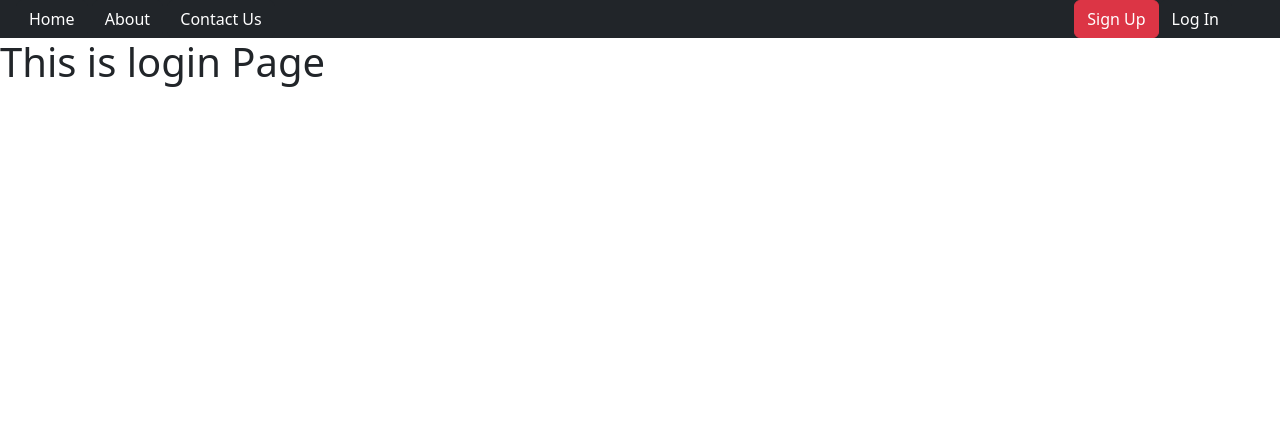
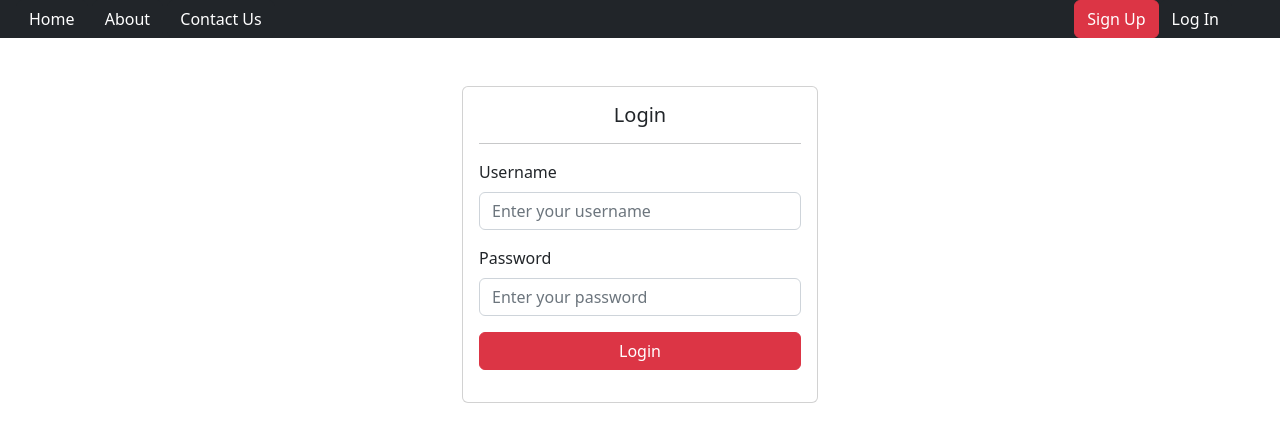
Before and after one commit to IANTManinagarTrainer/php2023, a PHP site: page /public/login.php in a window 1280 px wide. Shown: the top 442 px of the page. Run offline with PHP 8.4, Linux system fonts and the light colour scheme.

Commit message:
Login Page Designed Register page DB connection Added.

```diff
--- a/EventMamagement/public/login.php
+++ b/EventMamagement/public/login.php
@@ -9,6 +9,33 @@
     </head>
     <body>
         <?php include('nav.php'); ?>
-        <h1>This is login Page</h1>
+        <div class="">
+
+            <div class="container">
+                <div class="row justify-content-center">
+                  <div class="col-lg-4 col-md-6 col-sm-8 mt-5">
+                    <div class="card">
+                      <div class="card-body">
+                        <h5 class="card-title text-center">Login</h5>
+                        <hr>
+                        <form>
+                          <div class="mb-3">
+                            <label for="username" class="form-label">Username</label>
+                            <input type="text" class="form-control" id="username" placeholder="Enter your username">
+                          </div>
+                          <div class="mb-3">
+                            <label for="password" class="form-label">Password</label>
+                            <input type="password" class="form-control" id="password" placeholder="Enter your password">
+                          </div>
+                          <div class="text-center d-grid">
+                            <button type="submit" class="btn btn-danger btn-block">Login</button>
+                          </div>
+                        </form>
+                      </div>
+                    </div>
+                  </div>
+                </div>
+              </div>
+        </div>
     </body>
 </html>
```
Also changed, not shown: EventMamagement/head/db.php (added, +15 -0 lines), EventMamagement/public/signup.php (+32 -1 lines).
